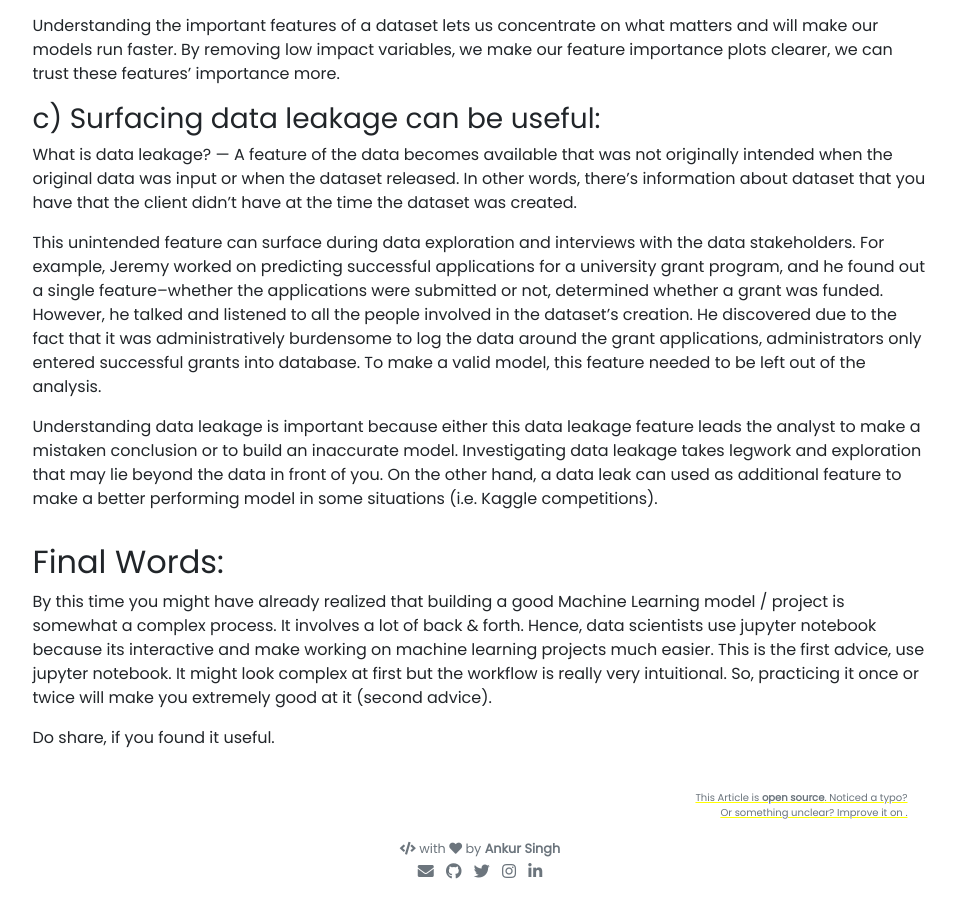
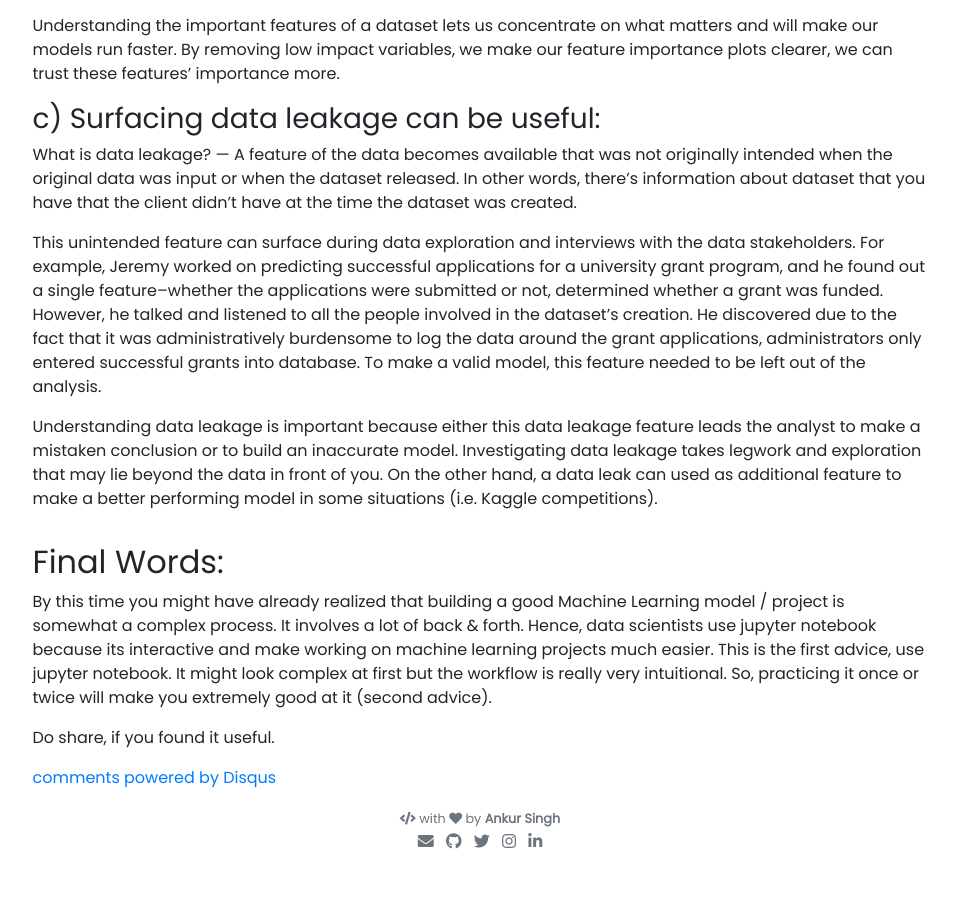
Before and after one commit to Ankur-singh/Ankur-singh.github.io, a Jekyll site: the page built from _posts/2019-02-11-Machine-learning-project-workflow.md, in a window 1280 px wide and 900 px high, scrolled down 4166 px. Shown: the whole window, without its empty margins (160-1116 px from the left). Built offline with Jekyll 4.4.1, drawn with Linux system fonts in a browser that asks for light colours; nearby versions of some CDN libraries; our own code applies the rules of GitHub Pages for plain Markdown files; comment, search, counter and statistics services are not loaded; after the commit the page ends 5036 px from its top, so only the background shows below that.

Commit message:
added disqus

```diff
--- a/_layouts/post.html
+++ b/_layouts/post.html
@@ -30,7 +30,24 @@
 
 {{ content }}
 
-<footer>
-  This Article is <b>open source</b>. Noticed a typo? </br>
-  Or something unclear? Improve it on {% github_edit_link "GitHub" %}.
-</footer>
+<!-- mathjax -->
+{% if page.mathjax %}
+<script type="text/javascript" src="//cdn.mathjax.org/mathjax/latest/MathJax.js?config=TeX-AMS-MML_HTMLorMML"></script>
+{% endif %}
+
+<!-- disqus comments -->
+{% if page.comments %}
+<div id="disqus_thread"></div>
+ <script type="text/javascript">
+     /* * * CONFIGURATION VARIABLES: EDIT BEFORE PASTING INTO YOUR WEBPAGE * * */
+     var disqus_shortname = 'ankur-singh'; // required: replace example with your forum shortname
+     /* * * DON'T EDIT BELOW THIS LINE * * */
+     (function() {
+         var dsq = document.createElement('script'); dsq.type = 'text/javascript'; dsq.async = true;
+         dsq.src = '//' + disqus_shortname + '.disqus.com/embed.js';
+         (document.getElementsByTagName('head')[0] || document.getElementsByTagName('body')[0]).appendChild(dsq);
+     })();
+ </script>
+ <noscript>Please enable JavaScript to view the <a href="http://disqus.com/?ref_noscript">comments powered by Disqus.</a></noscript>
+ <a href="http://disqus.com" class="dsq-brlink">comments powered by <span class="logo-disqus">Disqus</span></a>
+ {% endif %}
```
Also changed, not shown: _posts/2019-02-11-Machine-learning-project-workflow.md (+1 -0 lines).
